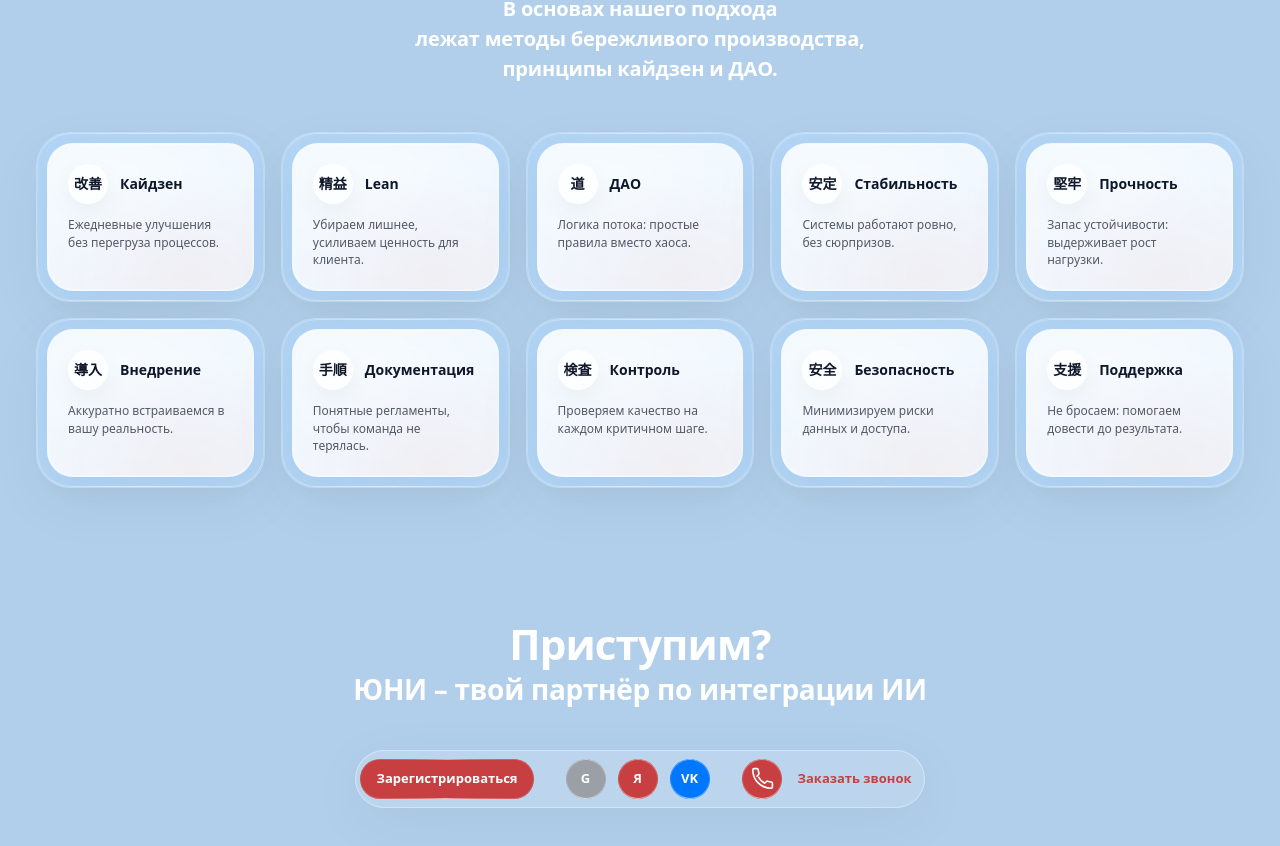
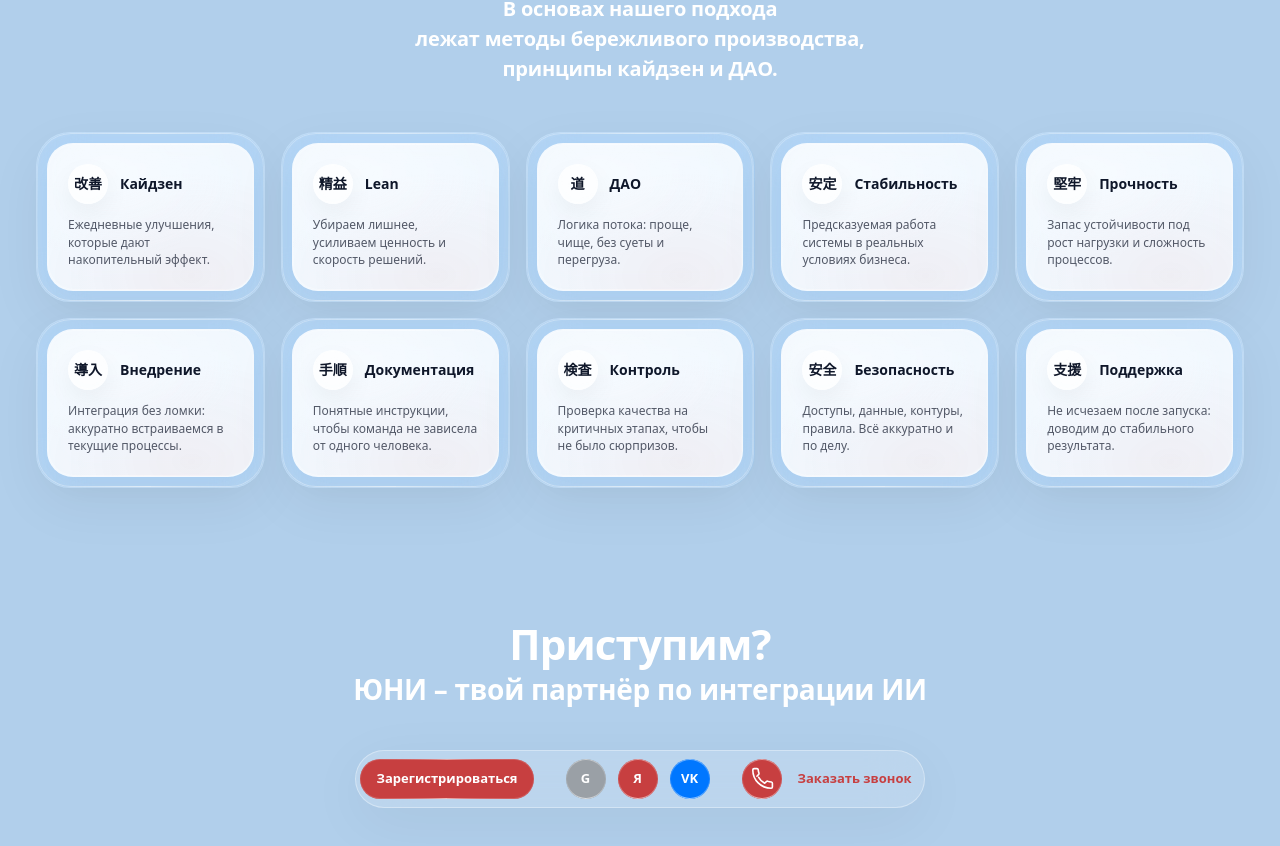
Before and after one commit to uniconsulting/uni.com, a Next.js app: page / in a window 1280 px wide. Shown: the part 6754-7600 px from the top of the page. Built offline with nearby package versions, Linux system fonts and the light colour scheme.

Commit message:
Update JapanQuality.tsx

```diff
--- a/src/components/sections/JapanQuality.tsx
+++ b/src/components/sections/JapanQuality.tsx
@@ -1,7 +1,12 @@
 "use client";
 
 import React from "react";
-import { AnimatePresence, motion, useReducedMotion } from "framer-motion";
+import {
+  AnimatePresence,
+  motion,
+  useReducedMotion,
+  type Variants,
+} from "framer-motion";
 
 type Card = {
   title: string;
@@ -10,32 +15,29 @@ type Card = {
 };
 
 const CARDS: Card[] = [
-  { title: "Кайдзен", badge: "改善", desc: "Ежедневные улучшения без перегруза процессов." },
-  { title: "Lean", badge: "精益", desc: "Убираем лишнее, усиливаем ценность для клиента." },
-  { title: "ДАО", badge: "道", desc: "Логика потока: простые правила вместо хаоса." },
-  { title: "Стабильность", badge: "安定", desc: "Системы работают ровно, без сюрпризов." },
-  { title: "Прочность", badge: "堅牢", desc: "Запас устойчивости: выдерживает рост нагрузки." },
-  { title: "Внедрение", badge: "導入", desc: "Аккуратно встраиваемся в вашу реальность." },
-  { title: "Документация", badge: "手順", desc: "Понятные регламенты, чтобы команда не терялась." },
-  { title: "Контроль", badge: "検査", desc: "Проверяем качество на каждом критичном шаге." },
-  { title: "Безопасность", badge: "安全", desc: "Минимизируем риски данных и доступа." },
-  { title: "Поддержка", badge: "支援", desc: "Не бросаем: помогаем довести до результата." },
+  { title: "Кайдзен", badge: "改善", desc: "Ежедневные улучшения, которые дают накопительный эффект." },
+  { title: "Lean", badge: "精益", desc: "Убираем лишнее, усиливаем ценность и скорость решений." },
+  { title: "ДАО", badge: "道", desc: "Логика потока: проще, чище, без суеты и перегруза." },
+  { title: "Стабильность", badge: "安定", desc: "Предсказуемая работа системы в реальных условиях бизнеса." },
+  { title: "Прочность", badge: "堅牢", desc: "Запас устойчивости под рост нагрузки и сложность процессов." },
+  { title: "Внедрение", badge: "導入", desc: "Интеграция без ломки: аккуратно встраиваемся в текущие процессы." },
+  { title: "Документация", badge: "手順", desc: "Понятные инструкции, чтобы команда не зависела от одного человека." },
+  { title: "Контроль", badge: "検査", desc: "Проверка качества на критичных этапах, чтобы не было сюрпризов." },
+  { title: "Безопасность", badge: "安全", desc: "Доступы, данные, контуры, правила. Всё аккуратно и по делу." },
+  { title: "Поддержка", badge: "支援", desc: "Не исчезаем после запуска: доводим до стабильного результата." },
 ];
 
-// Turbopack-safe CSS string
+const EASE: [number, number, number, number] = [0.22, 1, 0.36, 1];
+
+// Turbopack-safe CSS (без template literals внутри JSX)
 const JQ_STYLE =
   "@media (prefers-reduced-motion: reduce){.jq-sweep{animation:none !important;}}" +
-  "@keyframes badgeSweep{" +
-  "0%{transform:translateX(-120%) rotate(10deg);opacity:0;}" +
-  "12%{opacity:.45;}" +
-  "32%{opacity:0;}" +
-  "100%{transform:translateX(160%) rotate(10deg);opacity:0;}" +
-  "}";
+  "@keyframes jqBadgeSweep{0%{transform:translateX(-120%) rotate(10deg);}100%{transform:translateX(160%) rotate(10deg);}}";
 
 export default function JapanQuality() {
   const reduceMotion = useReducedMotion();
 
-  // 1) циклический текст под заголовком
+  // циклический текст под заголовком (5 сек / 5 сек)
   const [phraseIdx, setPhraseIdx] = React.useState(0);
 
   React.useEffect(() => {
@@ -44,7 +46,8 @@ export default function JapanQuality() {
     return () => window.clearInterval(t);
   }, [reduceMotion]);
 
-  const RotatingText = phraseIdx === 0 ? (
+  const RotatingText =
+    phraseIdx === 0 ? (
       <>
         В каждом продукте заложен большой
         <br />
@@ -60,8 +63,7 @@ export default function JapanQuality() {
       </>
     );
 
-  // анимации карточек
-  const cardIn = {
+  const cardIn: Variants = {
     hidden: { opacity: 0, y: 14, filter: "blur(6px)" },
     show: (i: number) => ({
       opacity: 1,
@@ -69,31 +71,28 @@ export default function JapanQuality() {
       filter: "blur(0px)",
       transition: {
         duration: 0.55,
-        ease: [0.22, 1, 0.36, 1],
-        delay: 0.05 + i * 0.04,
+        ease: EASE,
+        delay: 0.06 + i * 0.04,
       },
     }),
-  } as const;
-
-  const outerVariants = reduceMotion
-    ? undefined
-    : {
-        rest: { y: 0 },
-        hover: { y: -2, transition: { duration: 0.45, ease: [0.22, 1, 0.36, 1] } },
   };
 
-  const innerVariants = reduceMotion
-    ? undefined
+  const hoverCard: Variants = reduceMotion
+    ? {}
     : {
-        rest: { scale: 1 },
-        hover: { scale: 1.01, transition: { duration: 0.45, ease: [0.22, 1, 0.36, 1] } },
+        rest: { y: 0, scale: 1 },
+        hover: {
+          y: -2,
+          scale: 1.01,
+          transition: { duration: 0.55, ease: EASE },
+        },
       };
 
-  const badgeTextVariants = reduceMotion
-    ? undefined
+  const badgeText: Variants = reduceMotion
+    ? {}
     : {
         rest: { color: "#0f172a" },
-        hover: { color: "#c73f40", transition: { duration: 0.9, ease: [0.22, 1, 0.36, 1] } },
+        hover: { color: "#c73f40", transition: { duration: 0.9, ease: EASE } },
       };
 
   return (
@@ -107,7 +106,7 @@ export default function JapanQuality() {
             Японское качество
           </h2>
 
-          {/* 1.1: циклический текст по центру (без подзаголовка) */}
+          {/* Текст, который меняется каждые 5 секунд */}
           <div className="mt-3 text-white font-semibold tracking-[-0.01em] text-[16px] sm:text-[20px] lg:text-[20px]">
             {reduceMotion ? (
               RotatingText
@@ -118,7 +117,7 @@ export default function JapanQuality() {
                   initial={{ opacity: 0, y: 6, filter: "blur(6px)" }}
                   animate={{ opacity: 1, y: 0, filter: "blur(0px)" }}
                   exit={{ opacity: 0, y: -6, filter: "blur(6px)" }}
-                  transition={{ duration: 0.7, ease: [0.22, 1, 0.36, 1] }}
+                  transition={{ duration: 0.75, ease: EASE }}
                 >
                   {RotatingText}
                 </motion.div>
@@ -127,7 +126,7 @@ export default function JapanQuality() {
           </div>
         </div>
 
-        {/* 1.2: убрали два абзаца слева */}
+        {/* Сетка карточек */}
         <div className="mt-10 md:mt-12">
           <div className="grid gap-4 sm:grid-cols-2 lg:grid-cols-5">
             {CARDS.map((c, i) => (
@@ -148,33 +147,30 @@ export default function JapanQuality() {
                 ].join(" ")}
               >
                 <motion.div
-                  variants={innerVariants}
-                  initial={reduceMotion ? undefined : "rest"}
-                  animate={reduceMotion ? undefined : "rest"}
-                  whileHover={reduceMotion ? undefined : "hover"}
+                  variants={hoverCard}
+                  initial="rest"
+                  whileHover="hover"
+                  animate="rest"
                   className={[
+                    "group",
                     "lg-border",
                     "relative overflow-hidden",
                     "h-full",
                     "rounded-[26px] border border-white/18",
-                    "bg-white/82", // 3) фон внутри стекляшки
+                    "bg-white/82",
                     "p-5",
                     "shadow-[0_12px_35px_rgba(0,0,0,0.04)]",
                     "backdrop-blur-[18px] backdrop-saturate-150",
+                    "transition-shadow duration-500",
+                    "hover:shadow-[0_20px_60px_rgba(0,0,0,0.10)]",
                   ].join(" ")}
                 >
+                  {/* лёгкий внутренний блик */}
                   <div className="pointer-events-none absolute inset-0 rounded-[26px] opacity-70 bg-[radial-gradient(220px_140px_at_30%_20%,rgba(255,255,255,0.55),transparent_60%),radial-gradient(240px_160px_at_70%_90%,rgba(199,63,64,0.08),transparent_65%)]" />
 
-                  {/* контент */}
-                  <motion.div
-                    variants={outerVariants}
-                    initial={reduceMotion ? undefined : "rest"}
-                    animate={reduceMotion ? undefined : "rest"}
-                    whileHover={reduceMotion ? undefined : "hover"}
-                    className="relative"
-                  >
+                  <div className="relative">
+                    {/* верхняя строка: бейдж + слово */}
                     <div className="flex items-center gap-3">
-                      {/* бейдж */}
                       <div
                         className={[
                           "relative isolate overflow-hidden",
@@ -186,44 +182,32 @@ export default function JapanQuality() {
                         ].join(" ")}
                         aria-hidden="true"
                       >
-                        {/* sweep: базовый (тёмный) + hover (красный) */}
+                        {/* sweep: по умолчанию тёмный, на hover красный */}
                         <span
-                          className="jq-sweep pointer-events-none absolute inset-y-0 left-0 w-[70%] opacity-0"
+                          className="jq-sweep pointer-events-none absolute inset-y-0 left-0 w-[72%] opacity-[0.28] group-hover:opacity-0 transition-opacity duration-[900ms]"
                           style={{
                             background:
                               "linear-gradient(90deg, transparent 0%, rgba(15,23,42,0.35) 45%, transparent 100%)",
-                            animation: reduceMotion ? undefined : "badgeSweep 3.6s ease-in-out infinite",
+                            animation: reduceMotion ? undefined : "jqBadgeSweep 3.8s ease-in-out infinite",
                           }}
                         />
                         <span
-                          className={[
-                            "jq-sweep pointer-events-none absolute inset-y-0 left-0 w-[70%] opacity-0",
-                            "transition-opacity duration-700",
-                          ].join(" ")}
+                          className="jq-sweep pointer-events-none absolute inset-y-0 left-0 w-[72%] opacity-0 group-hover:opacity-[0.55] transition-opacity duration-[900ms]"
                           style={{
                             background:
                               "linear-gradient(90deg, transparent 0%, rgba(199,63,64,0.55) 45%, transparent 100%)",
-                            animation: reduceMotion ? undefined : "badgeSweep 3.6s ease-in-out infinite",
-                          }}
-                        />
-                        {/* переключаем видимость красного sweep через hover по родителю */}
-                        <style
-                          dangerouslySetInnerHTML={{
-                            __html:
-                              "#japanese-quality .jq-card:hover .jq-sweep:nth-child(2){opacity:0;}#japanese-quality .jq-card:hover .jq-sweep:nth-child(3){opacity:.55;}",
+                            animation: reduceMotion ? undefined : "jqBadgeSweep 3.8s ease-in-out infinite",
                           }}
                         />
 
                         <motion.span
-                          variants={badgeTextVariants}
+                          variants={badgeText}
                           className="relative text-[14px] font-semibold leading-none"
-                          style={{ color: "#0f172a" }}
                         >
                           {c.badge}
                         </motion.span>
                       </div>
 
-                      {/* название */}
                       <div className="text-[#0f172a] font-semibold text-[14px] leading-none">
                         {c.title}
                       </div>
@@ -233,10 +217,7 @@ export default function JapanQuality() {
                     <div className="mt-3 text-[#0f172a]/70 text-[12px] leading-[1.45]">
                       {c.desc}
                     </div>
-                  </motion.div>
-
-                  {/* обёртка-ховер таргет */}
-                  <div className="absolute inset-0 jq-card" aria-hidden="true" />
+                  </div>
                 </motion.div>
               </motion.div>
             ))}
```
Lines whose indentation alone changed are shown as unchanged.
